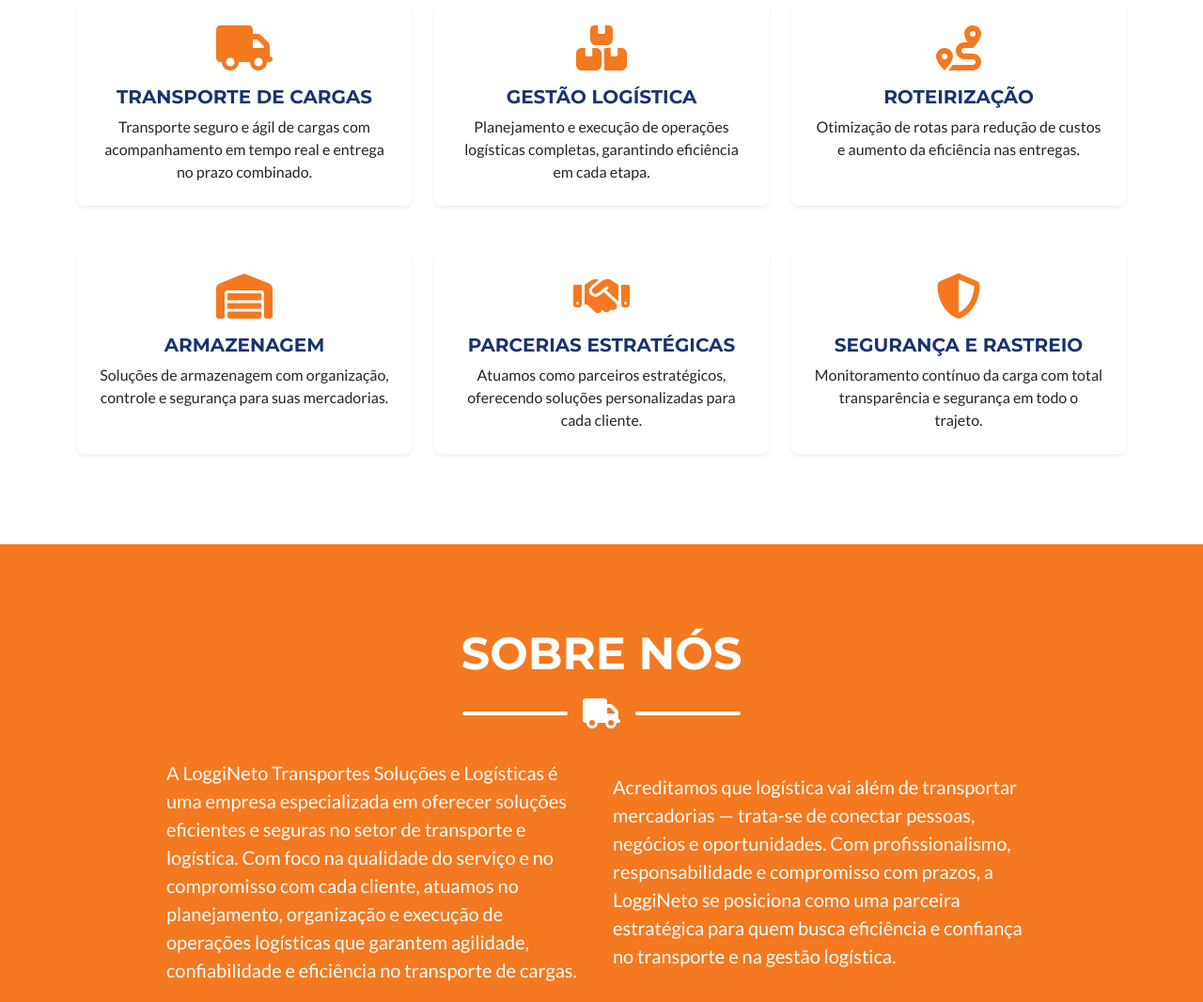
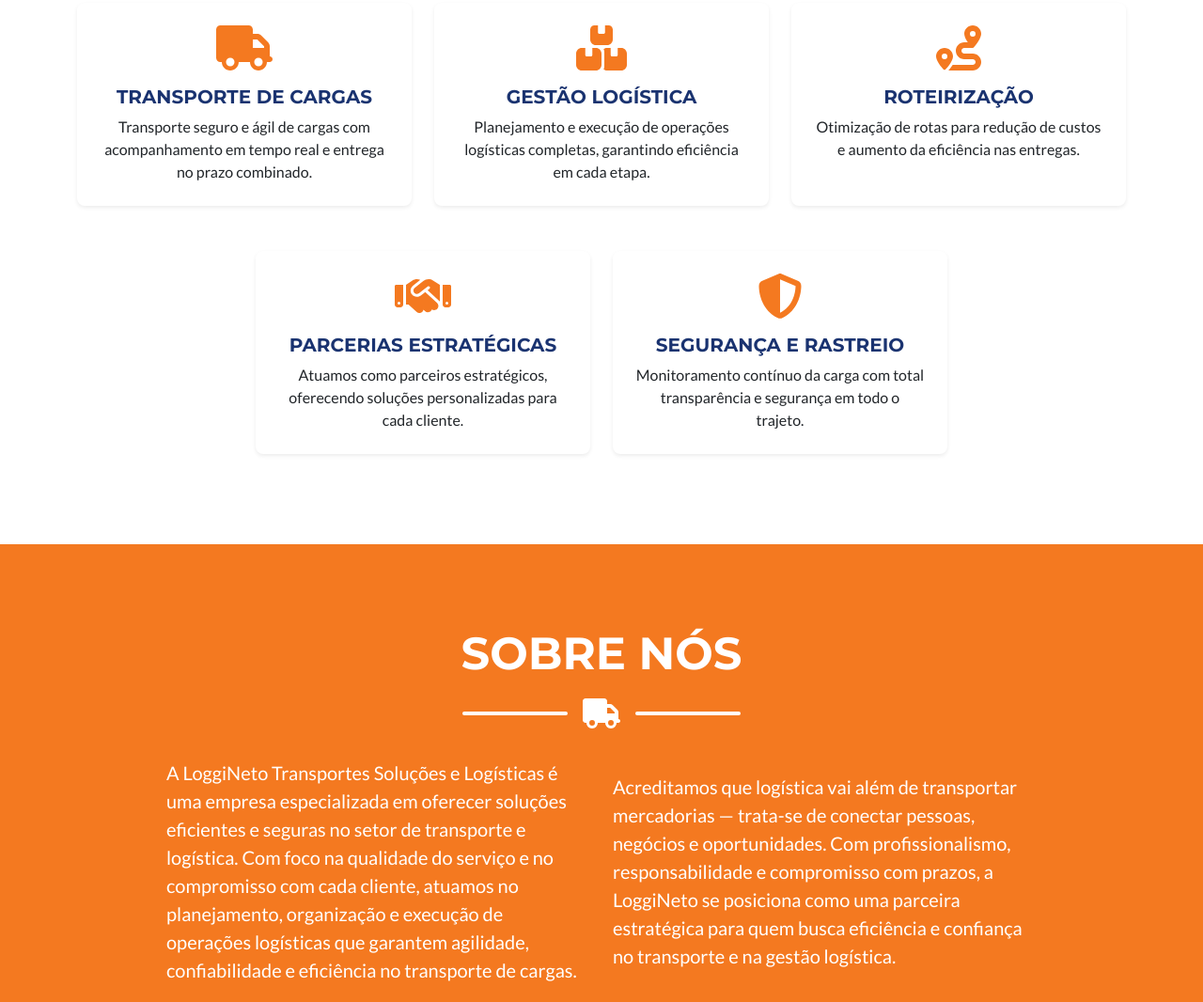
Before and after one commit to Resplande-Software/loggi-neto-v1, a plain HTML site: page v1/index.html in a window 1280 px wide. Shown: the part 1005-2071 px from the top of the page at 94% size. Drawn offline with nearby package versions, Linux system fonts and the light colour scheme.

Commit message:
fix: removendo secao de armazenagem

```diff
--- a/v1/index.html
+++ b/v1/index.html
@@ -97,16 +97,7 @@
                             </div>
                         </div>
                     </div>
-                    <!-- Serviço 4-->
-                    <div class="col-md-6 col-lg-4 mb-5 mb-lg-0">
-                        <div class="card h-100 text-center shadow-sm border-0">
-                            <div class="card-body p-4">
-                                <div class="mb-3"><i class="fas fa-warehouse fa-3x text-primary"></i></div>
-                                <h5 class="card-title text-uppercase fw-bold text-secondary">Armazenagem</h5>
-                                <p class="card-text">Soluções de armazenagem com organização, controle e segurança para suas mercadorias.</p>
-                            </div>
-                        </div>
-                    </div>
+
                     <!-- Serviço 5-->
                     <div class="col-md-6 col-lg-4 mb-5 mb-md-0">
                         <div class="card h-100 text-center shadow-sm border-0">
```
